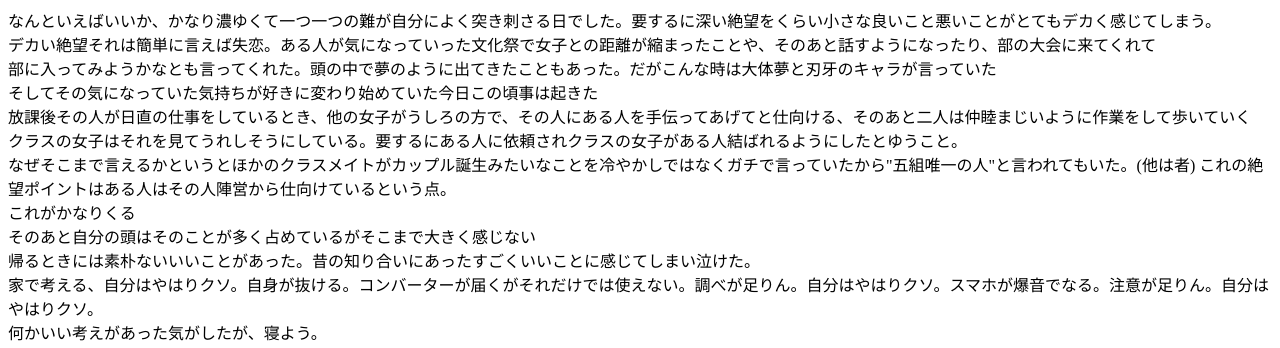
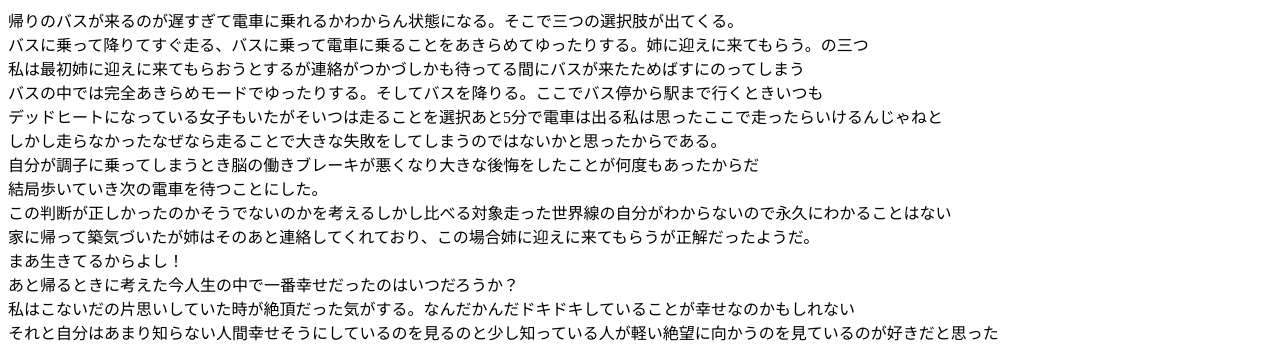
Before and after one commit to kikenseibutsumoyashi/-, a plain HTML site: page index.html in a window 1280 px wide. Shown: the part 81-429 px from the top of the page. Drawn offline with Linux system fonts and the light colour scheme.

Commit message:
Update index.html

```diff
--- a/index.html
+++ b/index.html
@@ -6,6 +6,22 @@
     <title>危険生物もやしのまほろば</title>
 </head>
 <body>
+ <h1>2025年10月28日のこと</h1>
+ <p>帰りのバスが来るのが遅すぎて電車に乗れるかわからん状態になる。そこで三つの選択肢が出てくる。<br>
+ バスに乗って降りてすぐ走る、バスに乗って電車に乗ることをあきらめてゆったりする。姉に迎えに来てもらう。の三つ<br>
+ 私は最初姉に迎えに来てもらおうとするが連絡がつかづしかも待ってる間にバスが来たためばすにのってしまう<br>
+ バスの中では完全あきらめモードでゆったりする。そしてバスを降りる。ここでバス停から駅まで行くときいつも<br>
+ デッドヒートになっている女子もいたがそいつは走ることを選択あと5分で電車は出る私は思ったここで走ったらいけるんじゃねと<br>
+ しかし走らなかったなぜなら走ることで大きな失敗をしてしまうのではないかと思ったからである。<br>
+ 自分が調子に乗ってしまうとき脳の働きブレーキが悪くなり大きな後悔をしたことが何度もあったからだ<br>
+ 結局歩いていき次の電車を待つことにした。<br>
+ この判断が正しかったのかそうでないのかを考えるしかし比べる対象走った世界線の自分がわからないので永久にわかることはない<br>
+ 家に帰って築気づいたが姉はそのあと連絡してくれており、この場合姉に迎えに来てもらうが正解だったようだ。<br>
+ まあ生きてるからよし！<br>
+ あと帰るときに考えた今人生の中で一番幸せだったのはいつだろうか？<br>
+ 私はこないだの片思いしていた時が絶頂だった気がする。なんだかんだドキドキしていることが幸せなのかもしれない<br>
+ それと自分はあまり知らない人間幸せそうにしているのを見るのと少し知っている人が軽い絶望に向かうのを見ているのが好きだと思った</p>
+
  <h1>2025年10月23日のこと</h1>
  <p>なんといえばいいか、かなり濃ゆくて一つ一つの難が自分によく突き刺さる日でした。要するに深い絶望をくらい小さな良いこと悪いことがとてもデカく感じてしまう。<br>
  デカい絶望それは簡単に言えば失恋。ある人が気になっていった文化祭で女子との距離が縮まったことや、そのあと話すようになったり、部の大会に来てくれて<br>
```
